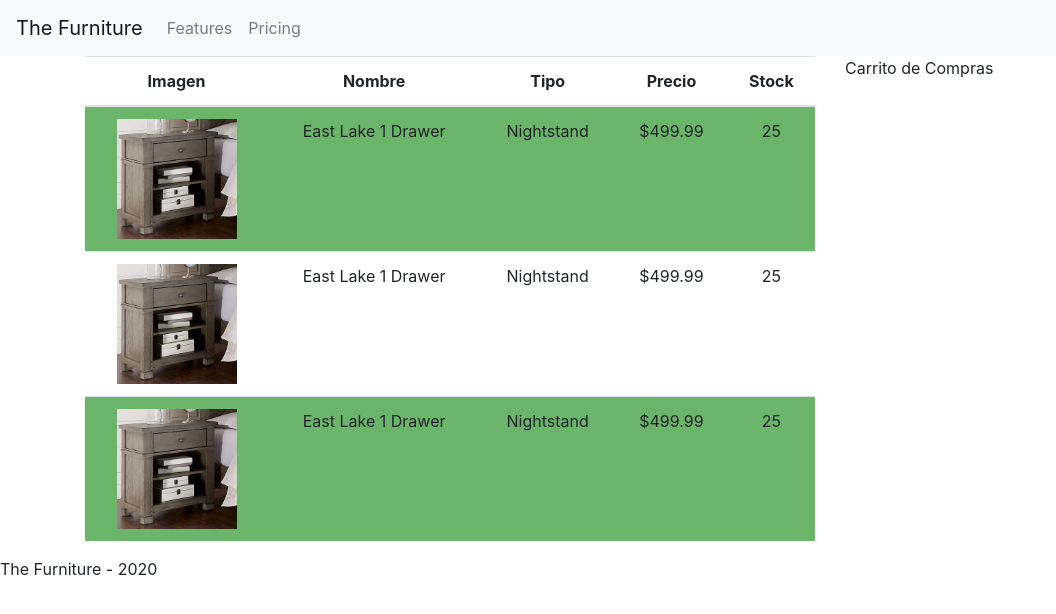
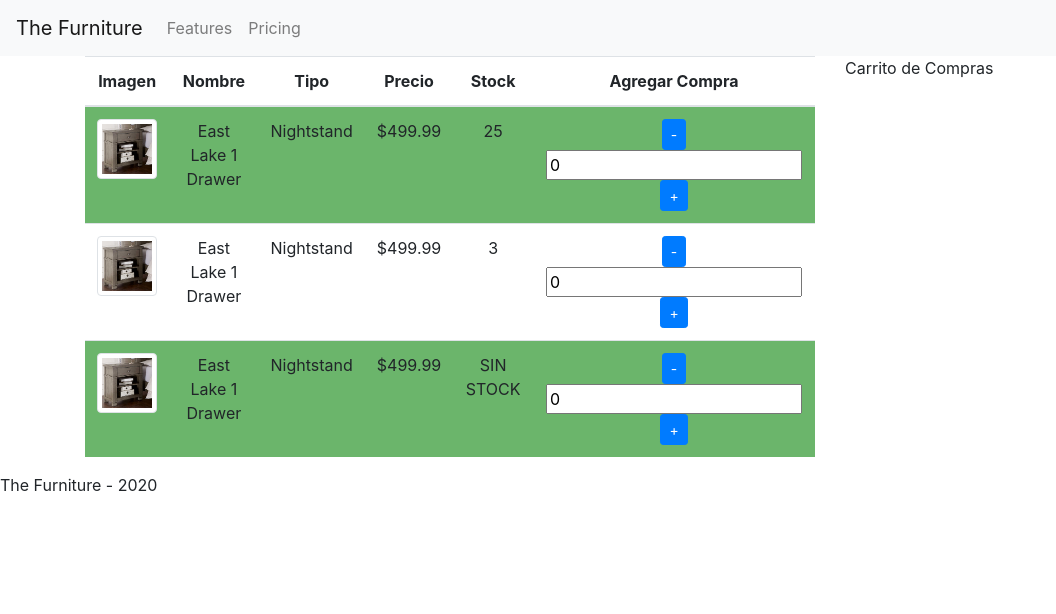
Before and after one commit to imiguez/Furniture, an Angular app: page / in a window 1280 px wide. Shown: the top 614 px of the page, without its empty margins (0-1056 px from the left). Built offline with nearby package versions, Linux system fonts and the light colour scheme.

Commit message:
Agrego eventos en botones para modificar atributos del componente en el template

```diff
--- a/src/app/app.module.ts
+++ b/src/app/app.module.ts
@@ -4,6 +4,7 @@ import { NgModule } from '@angular/core';
 import { AppRoutingModule } from './app-routing.module';
 import { AppComponent } from './app.component';
 import { FurnitureListComponent } from './furniture-list/furniture-list.component';
+import { FormsModule } from '@angular/forms';
 
 @NgModule({
   declarations: [
@@ -12,7 +13,8 @@ import { FurnitureListComponent } from './furniture-list/furniture-list.componen
   ],
   imports: [
     BrowserModule,
-    AppRoutingModule
+    AppRoutingModule,
+    FormsModule
   ],
   providers: [],
   bootstrap: [AppComponent]
--- a/src/app/furniture-list/furniture-list.component.html
+++ b/src/app/furniture-list/furniture-list.component.html
@@ -6,15 +6,22 @@
             <th>Tipo</th>
             <th>Precio</th>
             <th>Stock</th>
+            <th>Agregar Compra</th>
         </tr>
     </thead>
     <tbody>
         <tr *ngFor="let furniture of furnitures" [ngClass]="{'offer':furniture.offer}">
-            <td><img [src]="furniture.image" [alt]="furniture.name"></td>
+            <td><img width="100px" class="img-thumbnail" [src]="furniture.image" [alt]="furniture.name"></td>
             <td>{{furniture.name}}</td>
             <td>{{furniture.type}}</td>
             <td>{{furniture.price | currency}}</td>
-            <td>{{furniture.stock}}</td>
+            <td *ngIf="furniture.stock <= 0">SIN STOCK</td>
+            <td *ngIf="furniture.stock > 0">{{furniture.stock}}</td>
+            <td>
+                <button class="btn btn-primary btn-sm" (click)="downQuantity(furniture)">-</button>
+                <input type="number" [(ngModel)]="furniture.quantity">
+                <button class="btn btn-primary btn-sm"  (click)="upQuantity(furniture)">+</button>
+            </td>
         </tr>
     </tbody>
 </table>
--- a/src/app/furniture-list/furniture-list.component.ts
+++ b/src/app/furniture-list/furniture-list.component.ts
@@ -16,22 +16,25 @@ export class FurnitureListComponent implements OnInit {
       "stock" : 25,
       "image" : "assets/img/East Lake 1 Drawer.jpg",
       "offer" : true,
+      "quantity" : 0,
     },
     {
       "name" : "East Lake 1 Drawer",
       "type" : "Nightstand",
       "price" : 499.99,
-      "stock" : 25,
+      "stock" : 3,
       "image" : "assets/img/East Lake 1 Drawer.jpg",
       "offer" : false,
+      "quantity" : 0,
     },
     {
       "name" : "East Lake 1 Drawer",
       "type" : "Nightstand",
       "price" : 499.99,
-      "stock" : 25,
+      "stock" : 0,
       "image" : "assets/img/East Lake 1 Drawer.jpg",
       "offer" : true,
+      "quantity" : 0,
     },
   ];
 
@@ -40,4 +43,15 @@ export class FurnitureListComponent implements OnInit {
   ngOnInit(): void {
   }
 
+  upQuantity(furniture: Furniture): void {
+    if(furniture.quantity < furniture.stock) {
+      furniture.quantity++;
+    }
+  }
+
+  downQuantity(furniture: Furniture): void {
+    if (furniture.quantity > 0){
+      furniture.quantity--;
+    }
+  }
 }
--- a/src/app/furniture-list/furniture.ts
+++ b/src/app/furniture-list/furniture.ts
@@ -4,5 +4,6 @@ export interface Furniture {
     "price" : number,
     "stock" : number,
     "image" : string,
-    "offer" : boolean
+    "offer" : boolean,
+    "quantity" : number,
 }
```
